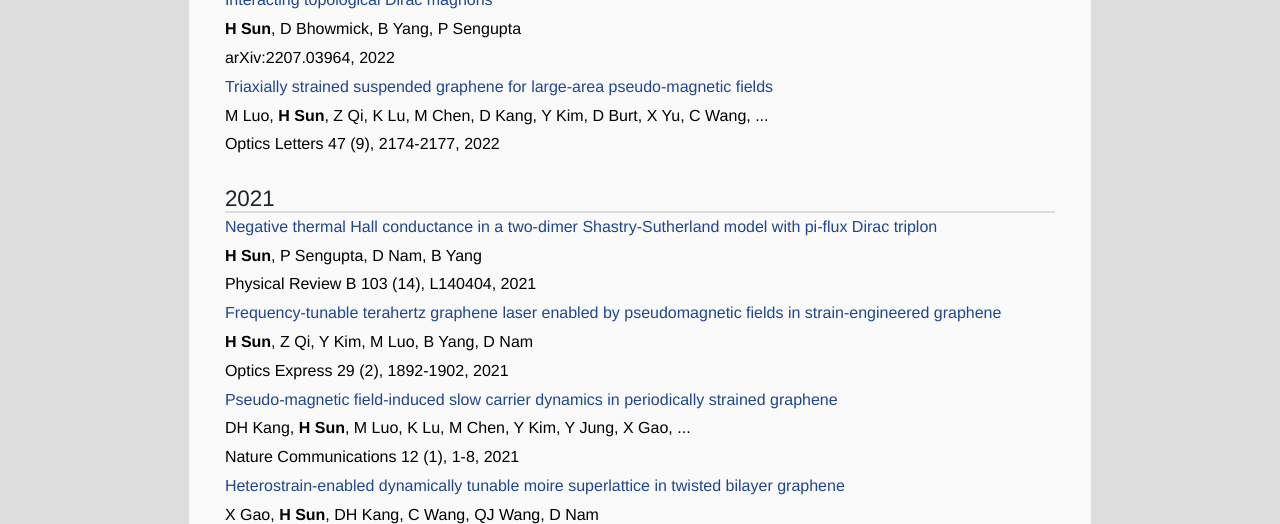
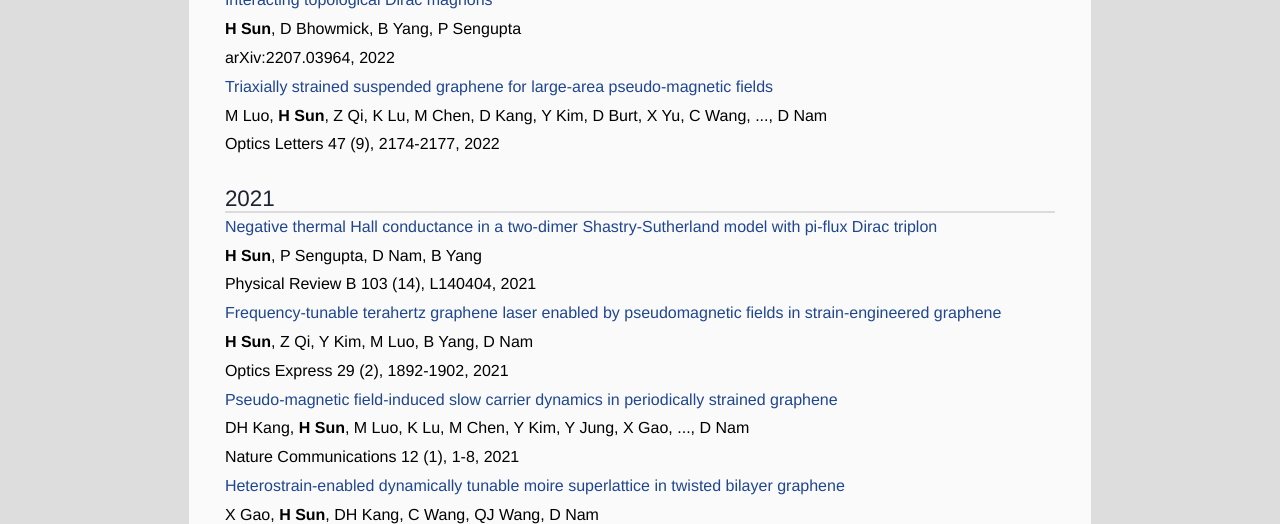
Before and after one commit to sunohao/sunhao_physics, a Jekyll site: the page built from publications/index.html, in a window 1280 px wide. Shown: the part 486-1010 px from the top of the page. Built offline with Jekyll 4.4.1, drawn with Linux system fonts in a browser that asks for light colours; nearby versions of some CDN libraries; some web fonts are replaced.

Commit message:
publications change

```diff
--- a/publications/index.html
+++ b/publications/index.html
@@ -19,7 +19,7 @@ title: Publications
 <td class="gsc_a_t">
     <a href="https://doi.org/10.1364/OL.455569">
         Triaxially strained suspended graphene for large-area pseudo-magnetic fields</a>
-        <div class="gs_gray">M Luo, <b>H Sun</b>, Z Qi, K Lu, M Chen, D Kang, Y Kim, D Burt, X Yu, C Wang, ...</div>
+        <div class="gs_gray">M Luo, <b>H Sun</b>, Z Qi, K Lu, M Chen, D Kang, Y Kim, D Burt, X Yu, C Wang, ..., D Nam </div>
         <div class="gs_gray">Optics Letters 47 (9), 2174-2177<span class="gs_oph">, 2022</span></div>
 </td>
 
@@ -43,7 +43,7 @@ title: Publications
 <td class="gsc_a_t">
     <a href="https://doi.org/10.1038/s41467-021-25304-0">
         Pseudo-magnetic field-induced slow carrier dynamics in periodically strained graphene</a>
-        <div class="gs_gray">DH Kang, <b>H Sun</b>, M Luo, K Lu, M Chen, Y Kim, Y Jung, X Gao, ...</div>
+        <div class="gs_gray">DH Kang, <b>H Sun</b>, M Luo, K Lu, M Chen, Y Kim, Y Jung, X Gao, ..., D Nam</div>
         <div class="gs_gray">Nature Communications 12 (1), 1-8<span class="gs_oph">, 2021</span></div>
 </td>
 
```
